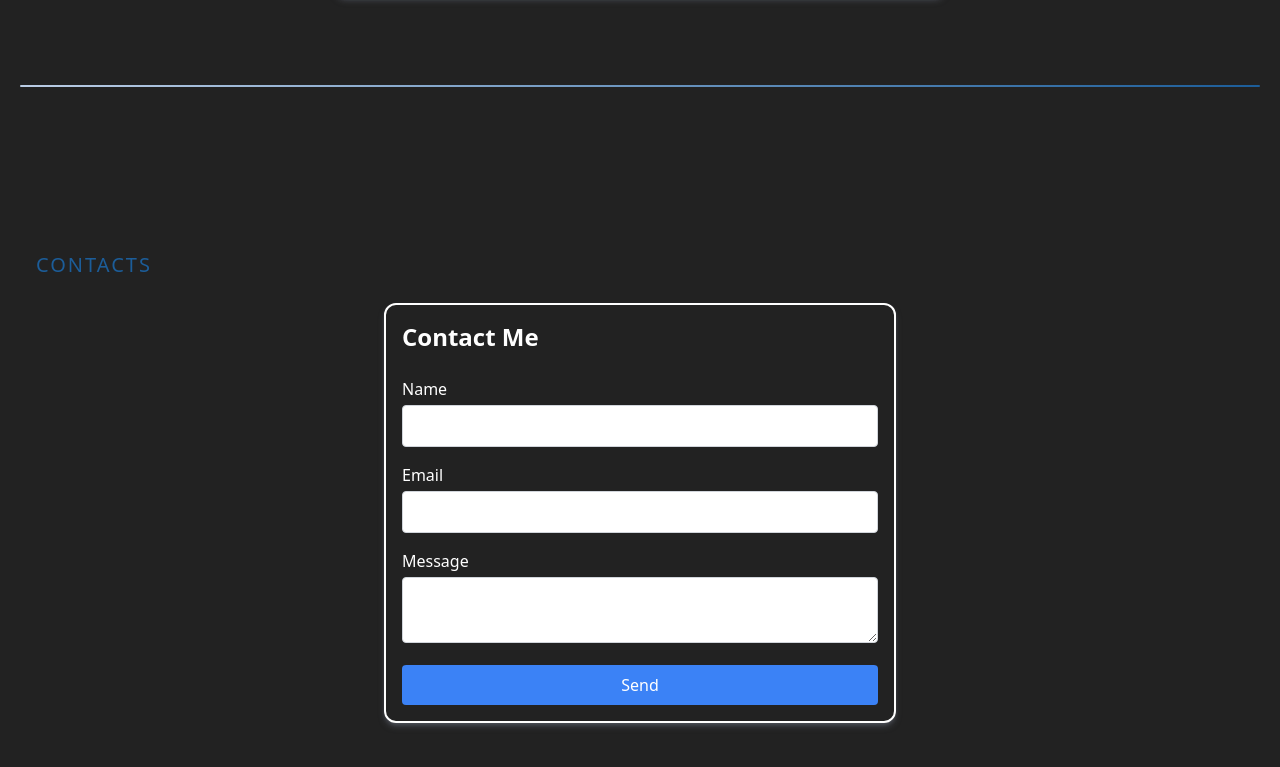
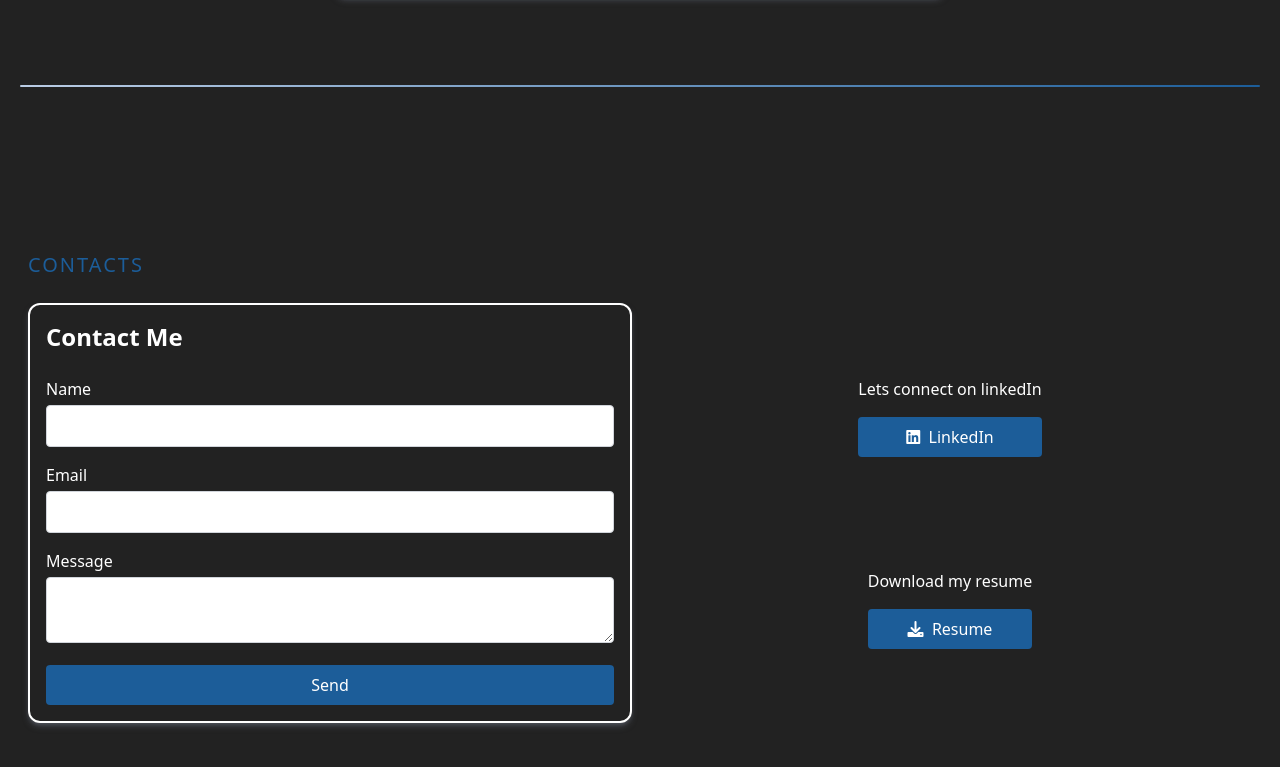
Before and after one commit to LucaMastrofini/Private-Portfolio, a plain HTML site: page index.html in a window 1280 px wide. Shown: the part 2383-3150 px from the top of the page. Drawn offline with nearby package versions, Linux system fonts and the light colour scheme.

Commit message:
add highlight background class and improve contact section layout

```diff
--- a/css/style.css
+++ b/css/style.css
@@ -39,6 +39,10 @@ section {
 
 .highlight {
     color: #1C5D99;
+}
+
+.highlight-bg {
+    background-color: #1C5D99;
 }
 
 .slide-down {
--- a/index.html
+++ b/index.html
@@ -53,7 +53,8 @@
                 <a href="https://github.com/LucaMastrofini" target="_blank" class="text-2xl hover-zoom-icon">
                     <i class="fab fa-github"></i>
                 </a>
-                <a href="https://www.linkedin.com/in/luca-mastrofini-56a28313a/" target="_blank" class="text-2xl hover-zoom-icon">
+                <a href="https://www.linkedin.com/in/luca-mastrofini-56a28313a/" target="_blank"
+                    class="text-2xl hover-zoom-icon">
                     <i class="fab fa-linkedin"></i>
                 </a>
                 <a href="https://leetcode.com/u/mastrofini/" target="_blank" class="text-2xl hover-zoom-icon">
@@ -385,29 +386,52 @@
     </section>
 
     <div class="break-line"></div>
-    <section id="contacts" class="min-h-screen py-8 px-2 flex flex-col items-center justify-center max-w-[1240px] m-auto">
+    <section id="contacts" class="min-h-screen py-8 flex flex-col items-center justify-center max-w-[1240px] mx-auto">
         <p class="w-full px-2 pb-2 section-title uppercase text-xl tracking-widest">CONTACTS</p>
-        <form action="https://formspree.io/f/myzzbjzp" method="POST" onsubmit="return validateRecaptcha();" class="mt-4 w-full max-w-lg rounded-xl shadow-md shadow-gray-500/50 border-2 border-white p-4">
+        <div class="lg:grid lg:grid-cols-2 gap-4 pt-4 px-2 w-full">
+            <form action="https://formspree.io/f/myzzbjzp" method="POST" onsubmit="return validateRecaptcha();"
+                class="w-full rounded-xl shadow-md shadow-gray-500/50 border-2 border-white p-4">
                 <h2 class="text-2xl font-bold mb-6">Contact Me</h2>
                 <div class="mb-4">
                     <label for="name" class="block text-white">Name</label>
-                <input type="text" id="name" name="name" required class="text-black w-full p-2 border border-gray-300 rounded mt-1">
+                    <input type="text" id="name" name="name" required
+                        class="text-black w-full p-2 border border-gray-300 rounded mt-1">
                 </div>
                 <div class="mb-4">
                     <label for="email" class="block text-white">Email</label>
-                <input type="email" id="email" name="email" required class="text-black w-full p-2 border border-gray-300 rounded mt-1">
+                    <input type="email" id="email" name="email" required
+                        class="text-black w-full p-2 border border-gray-300 rounded mt-1">
                 </div>
                 <div class="mb-4">
                     <label for="message" class="block text-white">Message</label>
-                <textarea id="message" name="message" required class="text-black w-full p-2 border border-gray-300 rounded mt-1"></textarea>
+                    <textarea id="message" name="message" required
+                        class="text-black w-full p-2 border border-gray-300 rounded mt-1"></textarea>
                 </div>
                 <div class="mb-4">
                     <div class="g-recaptcha" data-sitekey="6LebOq4qAAAAAFXK-aGcb5ty991IbrNu8W0cm4dy"></div>
                 </div>
                 <div>
-                <button type="submit" class="w-full bg-blue-500 text-white p-2 rounded">Send</button>
+                    <button type="submit"
+                        class="w-full highlight-bg text-white p-2 rounded hover:scale-103 ease-in-out duration-300">Send</button>
                 </div>
             </form>
+            <div class="w-full flex flex-col items-center justify-center border-white p-4 mx-auto">
+                <div class="flex flex-col items-center justify-center">
+                    <h1>Lets connect on linkedIn</h1>
+                    <a href="https://www.linkedin.com/in/luca-mastrofini-56a28313a/" target="_blank"
+                        class="my-4 px-4 py-2 highlight-bg text-white rounded hover:scale-110 ease-in-out duration-300 w-full text-center"><i class="fab fa-linkedin"></i>&nbsp LinkedIn </a>
+                </div>
+                <div class="flex flex-col items-center justify-center">
+                    <h1 class="lg:mt-24">Download my resume</h1>
+                    <a href="assets/Luca_Mastrofini_Resume.pdf" download="Luca_Mastrofini_Resume.pdf"
+                        class="mt-4 px-4 py-2 highlight-bg text-white rounded hover:scale-110 ease-in-out duration-300 w-full text-center"><i class="fa-solid fa-download"></i>&nbsp Resume
+                        </a>
+                </div>
+
+            </div>
+
+        </div>
+
         <script>
             function validateRecaptcha() {
                 var response = grecaptcha.getResponse();
```
Lines whose indentation alone changed are shown as unchanged.
